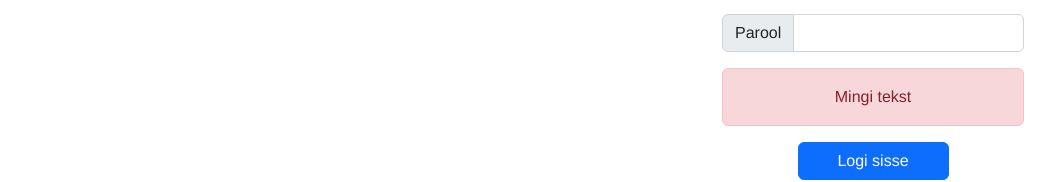
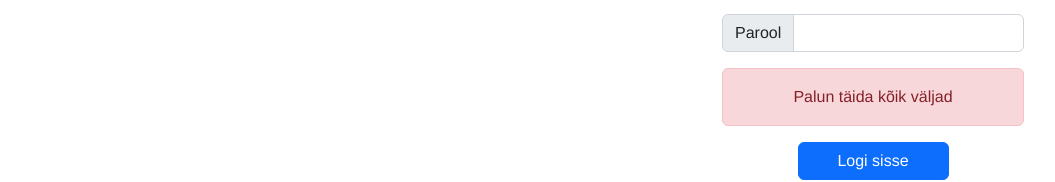
Before and after one commit to raintuur/front_bank_26, a Vue app: page /#/ in a window 1280 px wide. Both pictures are taken after a click on the button "Logi sisse". Shown: the part 217-399 px from the top of the page, without its empty margins (93-1148 px from the left). Built offline with nearby package versions, Linux system fonts and the light colour scheme.

Commit message:
KRISTJAN-FEB-6 WIP Almost completed

```diff
--- /dev/null
+++ b/src/components/alert/AlertError.vue
@@ -0,0 +1,15 @@
+<template>
+  <div>
+    <div v-if="message.length > 0" class="alert alert-danger" role="alert">
+      {{ message }}
+    </div>
+  </div>
+</template>
+<script>
+export default {
+  name: 'AlertError',
+  props: {
+    message: {}
+  }
+}
+</script>
--- a/src/components/home/LogIn.vue
+++ b/src/components/home/LogIn.vue
@@ -16,12 +16,10 @@
           <input v-model="password" type="password" class="form-control">
         </div>
 
-        <div v-if="message.length > 0" class="alert alert-danger" role="alert">
-          {{ message }}
-        </div>
+        <AlertError :message="message"/>
 
         <div class="d-grid gap-2 col-6 mx-auto">
-          <button class="btn btn-primary" type="button">Logi sisse</button>
+          <button v-on:click="login" class="btn btn-primary" type="button">Logi sisse</button>
         </div>
 
       </div>
@@ -30,27 +28,28 @@
 </template>
 
 <script>
+import AlertError from "@/components/alert/AlertError";
+
 export default {
   name: 'LogIn',
+  components: {AlertError},
   data: function () {
     return {
       username: '',
       password: '',
-      message: 'Mingi tekst'
+      message: ''
     }
   },
   methods: {
-
-
     login: function () {
+      this.message = ''
       if (this.username.length <= 0 || this.password.length <= 0) {
-
+        this.message = 'Palun täida kõik väljad'
       } else {
-
-        this.$http.get("/some/path", {
+        this.$http.get("/login", {
               params: {
-                someRequestParam1: this.someDataBlockVariable1,
-                someRequestParam2: this.someDataBlockVariable2
+                username: this.username,
+                password: this.password
               }
             }
         ).then(response => {
```
